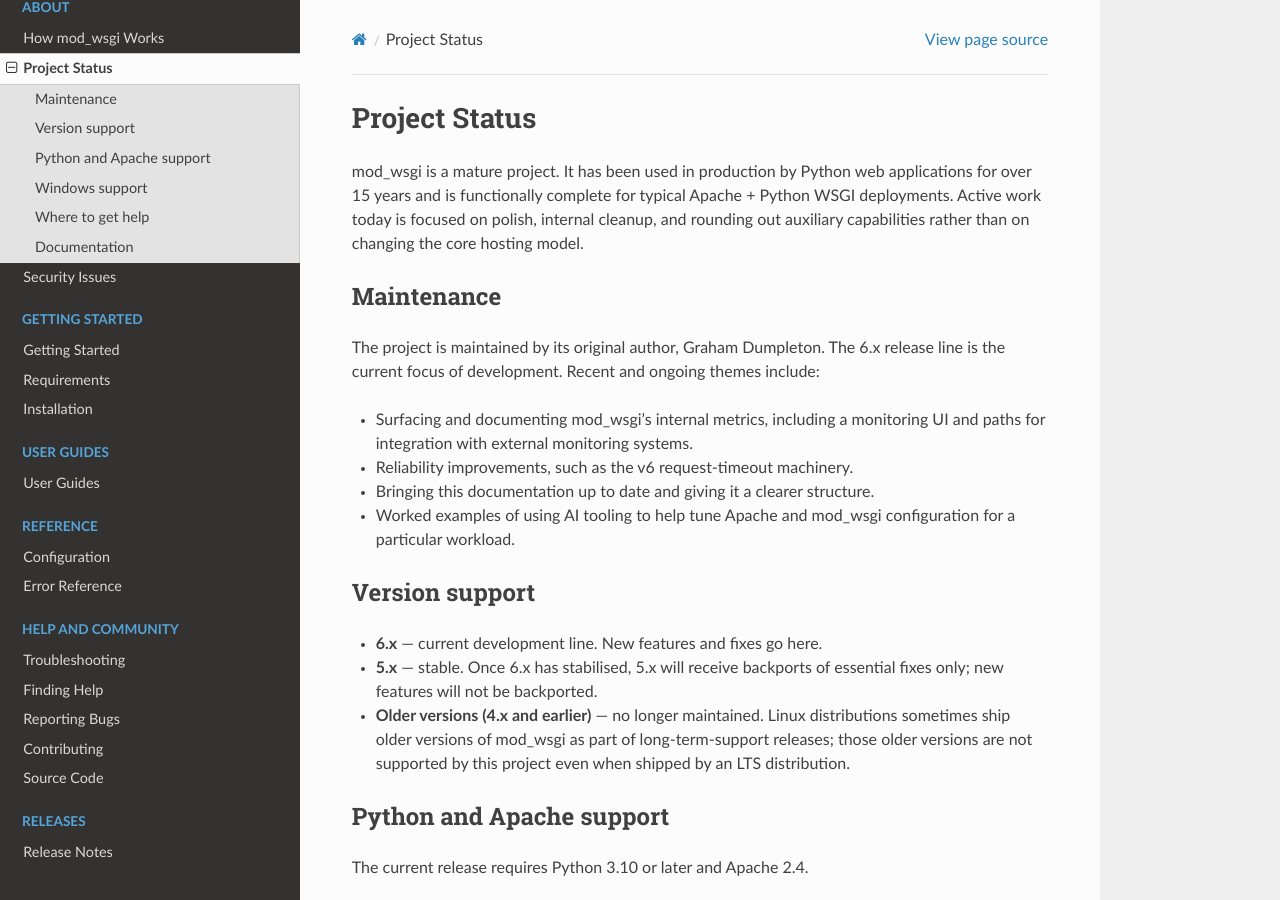
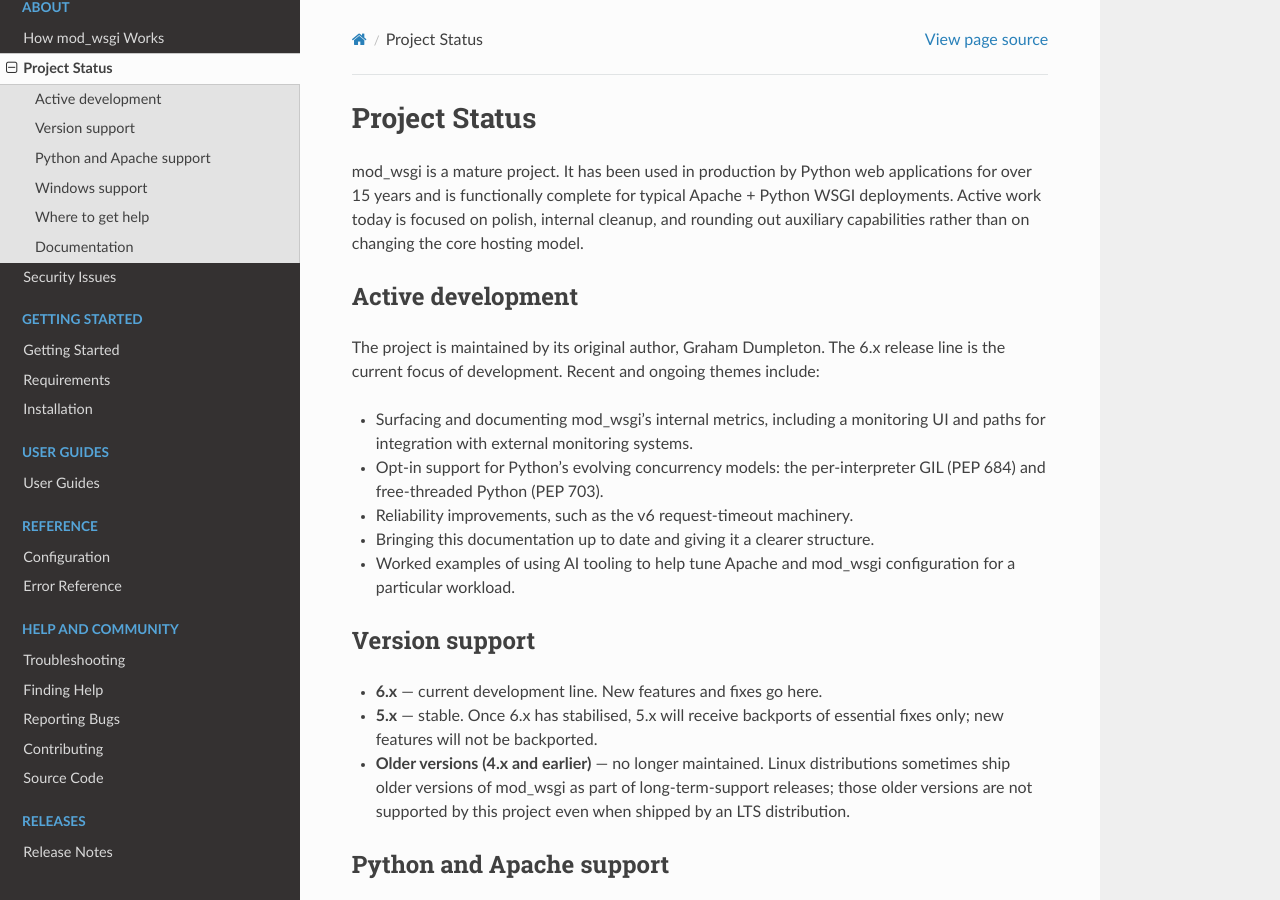
Before and after one commit to GrahamDumpleton/mod_wsgi, a Sphinx documentation site: the page built from docs/project-status.rst, in a window 1280 px wide and 900 px high. Built offline with Sphinx 7.4.7 and the Read the Docs theme 3.1.0, drawn with Linux system fonts in a browser that asks for light colours.

Commit message:
Note per-interpreter GIL and free-threading work in project-status active development list.

```diff
--- a/docs/project-status.rst
+++ b/docs/project-status.rst
@@ -8,8 +8,8 @@
 on polish, internal cleanup, and rounding out auxiliary capabilities
 rather than on changing the core hosting model.
 
-Maintenance
------------
+Active development
+------------------
 
 The project is maintained by its original author, Graham Dumpleton.
 The 6.x release line is the current focus of development. Recent and
@@ -18,6 +18,8 @@
 * Surfacing and documenting mod_wsgi's internal metrics, including a
   monitoring UI and paths for integration with external monitoring
   systems.
+* Opt-in support for Python's evolving concurrency models: the
+  per-interpreter GIL (PEP 684) and free-threaded Python (PEP 703).
 * Reliability improvements, such as the v6 request-timeout machinery.
 * Bringing this documentation up to date and giving it a clearer
   structure.
```
